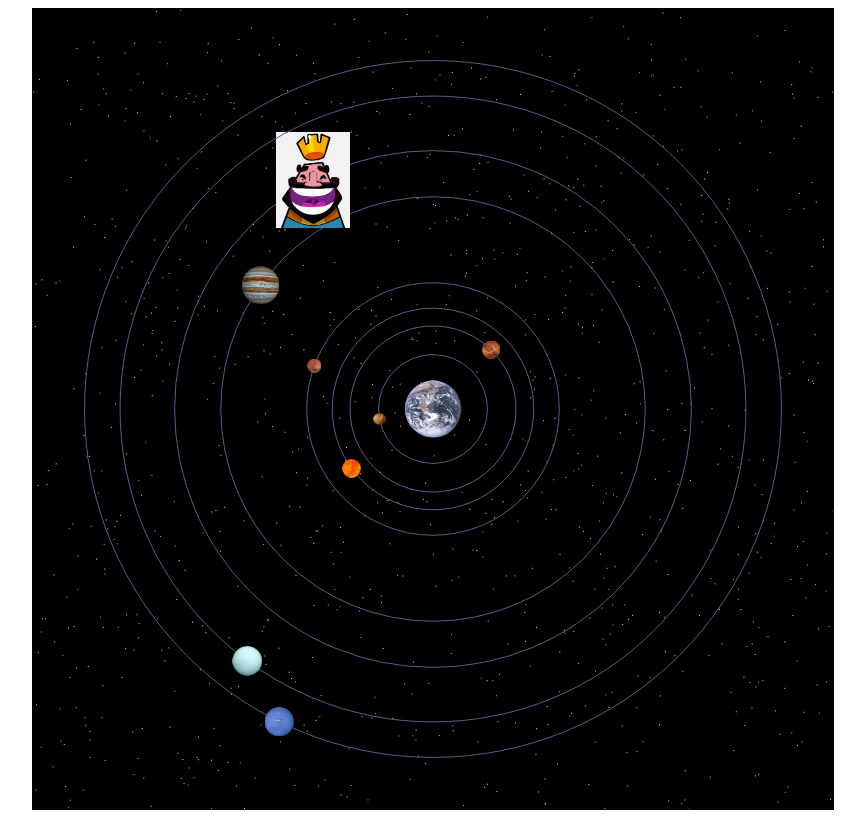
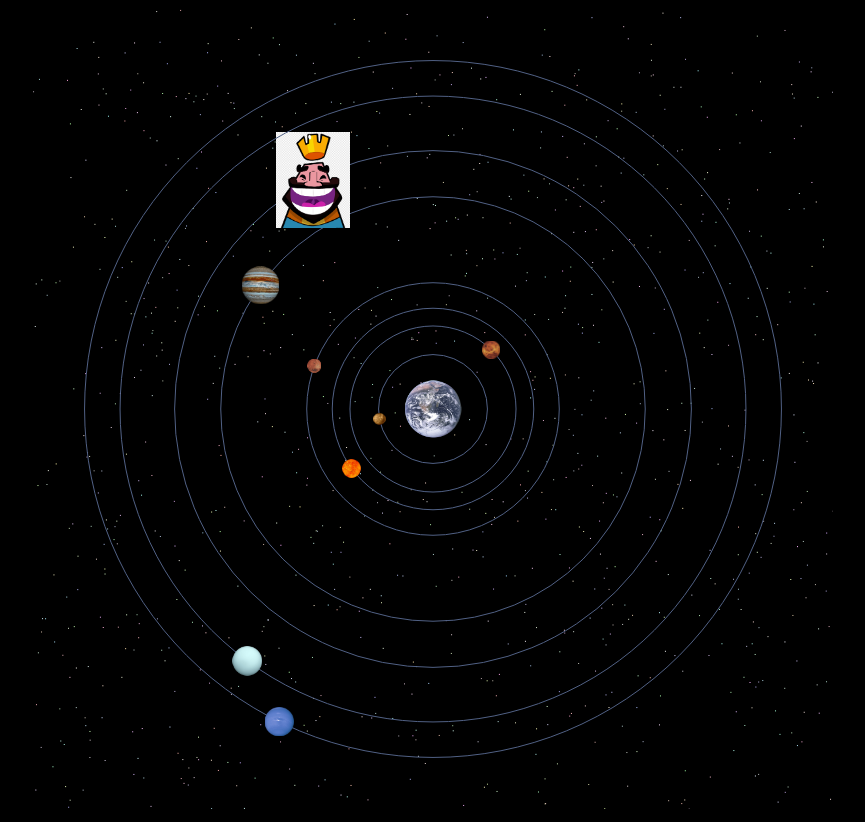
Before and after one commit to Payzinn/planets, a plain HTML site: page index.html in a window 1280 px wide. Shown: the whole page, without its empty margins (207-1072 px from the left). Drawn offline with Linux system fonts and the light colour scheme.

Commit message:
modified html

```diff
--- a/index.html
+++ b/index.html
@@ -4,9 +4,13 @@
     <meta charset="UTF-8" />
     <title>Solar System</title>
     <script src="Solar_System_v2_release.js"></script>
+    <link rel="stylesheet" href="css/style.css">
     <style>
-        body{
-            text-align: center;
+    body{
+        display: flex;
+        overflow-x: hidden;
+        background-color: black;
+        justify-content: center;
         }
     </style>
 </head>
```
